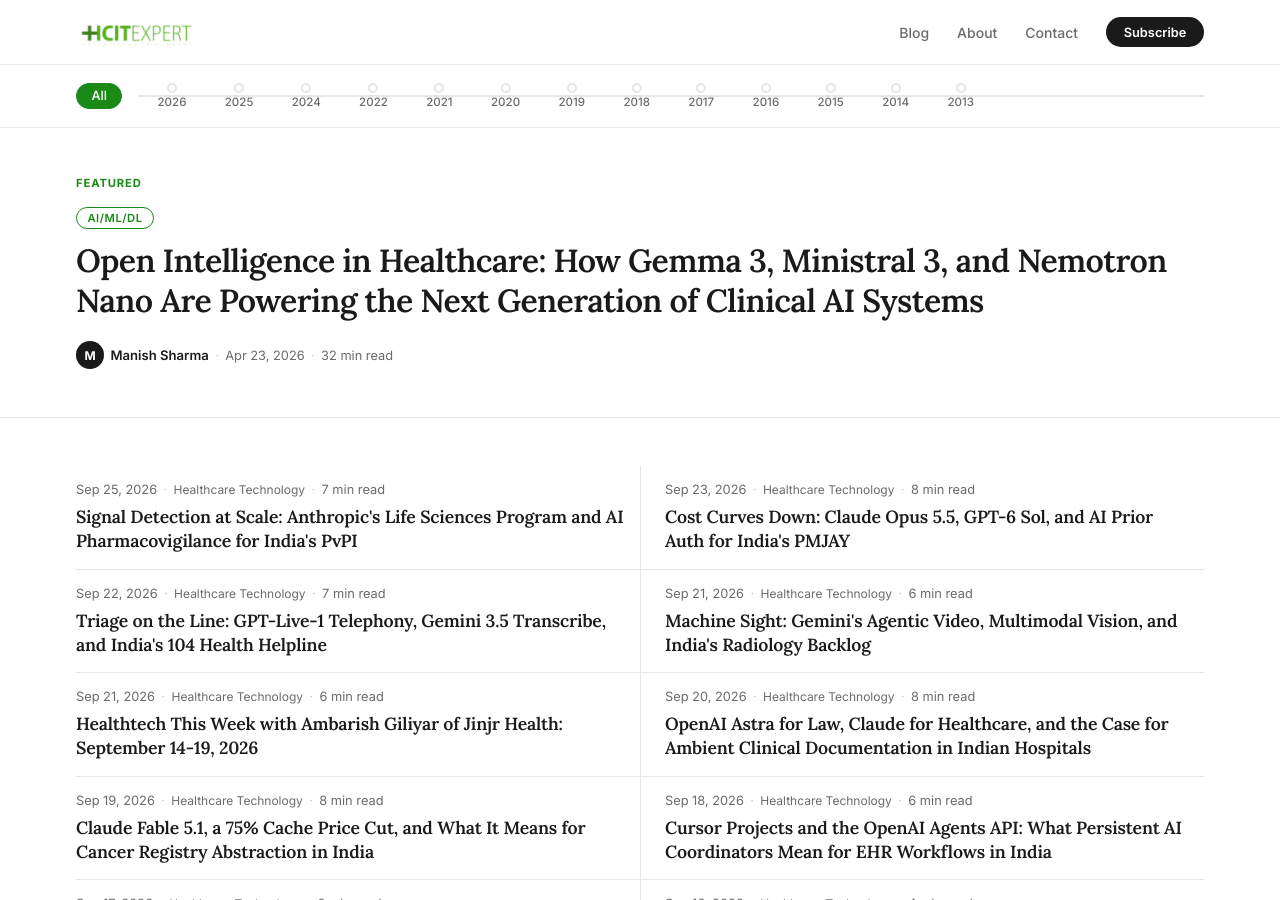
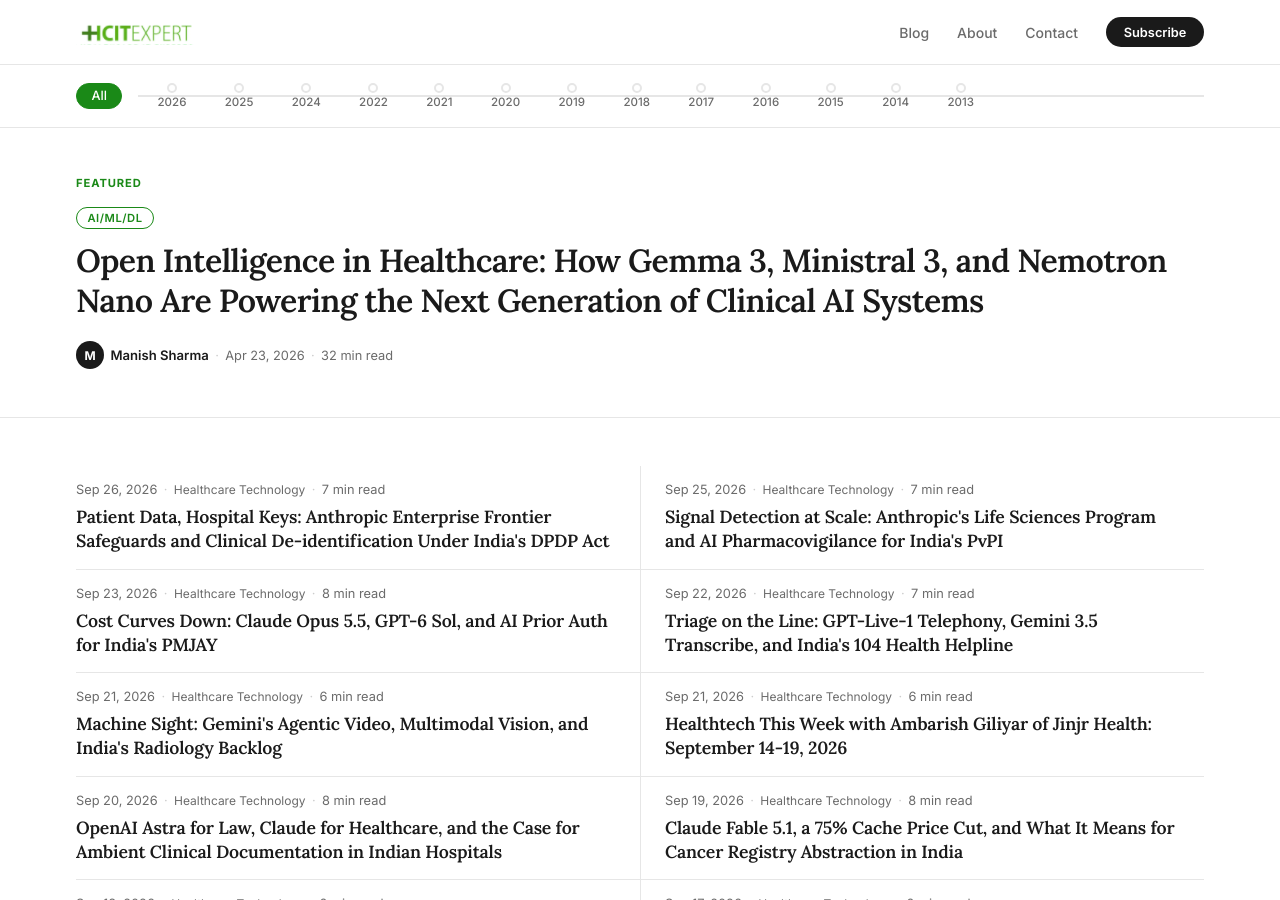
Before and after one commit to msharmas-yajur/hcitexpert-com, a Jekyll site: the page built from index.html, in a window 1280 px wide and 900 px high. Built offline with Jekyll 4.4.1, drawn with Linux system fonts in a browser that asks for light colours; the list of posts is cut into pages by our own code; part of the change alters nothing that is shown.

Commit message:
post: Clinical Frontier 2026-09-26 - health-data-deidentification
Issue 010: Patient Data, Hospital Keys - Anthropic Enterprise Frontier
Safeguards (Sep 1 2026) and DPDP-compliant clinical de-identification
for Indian hospitals. Covers ZDR, customer-owned log storage, and a
four-stage de-identification pipeline under the DPDP Act 2023.

Co-Authored-By: Claude Sonnet 4.6 <noreply@anthropic.com>
Claude-Session: https://claude.ai/code/session_01JM1MCT7EfszhYMMMe5PKUK

```diff
--- a/_data/clinical_frontier_covered.yml
+++ b/_data/clinical_frontier_covered.yml
@@ -106,3 +106,9 @@ covered:
       - https://www.anthropic.com/news/life-sciences-verification-program
       - https://www.anthropic.com/news/claude-discovers-novel-enzyme-system
       - https://www.anthropic.com/claude-opus-5-5
+  - date: 2026-09-26
+    slug: 2026-09-26-anthropic-efs-clinical-deidentification-dpdp-india
+    angle: health-data-deidentification
+    models: ["Claude Fable 5 (Anthropic)", "Claude Fable 5.1 (Anthropic)"]
+    sources:
+      - https://www.anthropic.com/news/enterprise-frontier-safeguards
--- /dev/null
+++ b/_posts/2026-09-26-anthropic-efs-clinical-deidentification-dpdp-india.md
@@ -0,0 +1,114 @@
+---
+title: "Patient Data, Hospital Keys: Anthropic Enterprise Frontier Safeguards and Clinical De-identification Under India's DPDP Act"
+date: '2026-09-26 19:00:00 +0530'
+author: Manish Sharma
+description: "The Clinical Frontier, Issue 010. On September 1, 2026, Anthropic launched Enterprise Frontier Safeguards, combining zero data retention with customer-controlled log storage and encryption for regulated industries. For Indian hospitals, this is the infrastructure layer that makes DPDP Act 2023 compliant AI-powered clinical de-identification practical: process patient records with Claude, retain zero data at Anthropic, store audit logs under hospital-controlled keys in an Indian cloud region."
+keywords: "clinical de-identification India, DPDP Act AI healthcare, enterprise frontier safeguards Anthropic, zero data retention healthcare, patient data AI India, health data de-identification LLM, DPDP 2023 compliance hospital, clinical NLP India PHI, Anthropic Claude healthcare data, data residency India hospital AI, Claude Fable de-identification"
+image: /assets/images/logo.png
+reading_time: "6 min read"
+categories:
+  - Healthcare Technology
+  - AI/ML/DL
+tags:
+  - De-identification
+  - DPDP Act
+  - Data Privacy
+  - Anthropic
+  - Enterprise Frontier Safeguards
+  - Clinical NLP
+  - India Health IT
+  - PHI
+  - Data Residency
+  - Clinical Data
+mentions:
+  - name: "Anthropic Enterprise Frontier Safeguards"
+    description: "Announced September 1, 2026, EFS combines zero data retention with customer-owned log storage (Amazon S3, Azure Blob Storage, Google Cloud Storage under the enterprise's own account) and customer-managed encryption keys. Automated safety monitoring runs without Anthropic human review of content. Healthcare is explicitly listed among target regulated industries. Zero data retention is available immediately for Claude Fable 5 and Fable 5.1 while full EFS rolls out through fall 2026."
+    url: "https://www.anthropic.com/news/enterprise-frontier-safeguards"
+faq:
+  - q: "What is the Digital Personal Data Protection Act 2023 and how does it apply to clinical AI in India?"
+    a: "The Digital Personal Data Protection Act 2023 (No. 22 of 2023), enacted August 11, 2023, governs the processing of digital personal data in India. Health records constitute personal data under the Act. Processing them requires either the consent of the data principal or a recognised legitimate use. The DPDP Rules 2025, notified by MeitY on November 13, 2025, impose obligations on Data Fiduciaries, including hospitals, to implement appropriate technical and organisational safeguards. When a hospital uses an AI system operated by a third party to process patient data, that third party becomes a Data Processor and must operate under a data processing agreement covering purpose limitation, data minimisation, and security obligations. The Act applies to any organisation processing the personal data of individuals in India."
+  - q: "What does Anthropic's Enterprise Frontier Safeguards offer healthcare organisations?"
+    a: "Announced September 1, 2026, Enterprise Frontier Safeguards (EFS) bundles three opt-in controls: zero data retention (Anthropic does not store text from API calls after processing); customer-controlled log storage (activity logs route to the organisation's own Amazon S3, Azure Blob Storage, or Google Cloud Storage account under customer-managed encryption keys); and automated safety monitoring without Anthropic human review of content. Healthcare is explicitly listed as a target regulated industry. Claude Fable 5 and Fable 5.1 customers are eligible for zero data retention immediately as an interim arrangement while full EFS deploys in phased rollout through fall 2026. EFS does not change API pricing, rate limits, or model behaviour."
+  - q: "Is zero data retention under EFS sufficient for DPDP Act compliance when processing patient data?"
+    a: "Zero data retention is a necessary but not sufficient condition for DPDP compliance. EFS eliminates the risk of patient data residing in Anthropic's logs, but full compliance also requires: a valid consent or legitimate use basis for the specific processing activity; a signed Data Processing Agreement with Anthropic covering purpose limitation, data minimisation, and DPDP obligations; storage of activity logs (which EFS routes to the organisation's own cloud account) in an Indian cloud region if data residency is required; and documented retention and deletion schedules. Legal review of the DPA and the organisation's DPDP compliance programme is required before go-live. EFS makes the compliant pathway possible; it does not make compliance automatic."
+  - q: "What types of clinical data require de-identification before secondary use in Indian hospitals?"
+    a: "Any patient record used for a purpose beyond direct care requires de-identification unless explicit consent covers the secondary purpose. Common secondary uses include anonymised data sharing with research institutions or pharmaceutical sponsors, aggregated analytics for hospital management or insurers, training data for clinical AI models, and submissions to national registries such as NCRP (for oncology) or ABDM-linked quality registries where identifiable data is not required. Direct identifiers to remove include: name, address, phone number, Aadhaar number, PAN, MRD number, treating physician name, family member names, and exact dates of birth. Quasi-identifiers, such as rare diagnoses combined with narrow age bands or specific facility references, also carry residual re-identification risk and require a separate risk assessment."
+---
+
+> **The Clinical Frontier** · 26 September 2026 · Issue 010
+> Anthropic's new data infrastructure layer converts DPDP-compliant clinical AI in India from a policy aspiration into a practical engineering problem.
+
+**In this issue**
+
+- Anthropic's [Enterprise Frontier Safeguards](https://www.anthropic.com/news/enterprise-frontier-safeguards), announced September 1, 2026, introduces zero data retention, customer-owned activity logs, and customer-managed encryption for Claude API customers in regulated industries, with healthcare explicitly included.
+- The immediate Indian healthcare use case this enables: AI-powered clinical de-identification, stripping patient identifiers from discharge summaries, referral letters, lab reports, and clinical notes before those records are used for research, analytics, or national registry submissions.
+- The specific compliance barrier this clears: under the DPDP Act 2023, using an external AI API to process patient records is a data processing event requiring documented safeguards. EFS makes those safeguards auditable and hospital-controlled, not dependent on Anthropic's internal policies.
+- A practical four-step de-identification pipeline buildable today on Claude Fable 5 or 5.1 under the interim zero data retention arrangement.
+
+## What shipped
+
+**[Anthropic Enterprise Frontier Safeguards](https://www.anthropic.com/news/enterprise-frontier-safeguards)**, announced September 1, 2026, addresses the most common objection enterprise regulated-industry customers raise when deploying Claude on sensitive data: who at the vendor can see it, where it goes, and how long it is retained.
+
+EFS bundles three controls, each opt-in independently:
+
+- **Zero data retention.** Text submitted to the API is not retained by Anthropic after the response is returned. No Anthropic staff review the content. The zero data retention arrangement on Fable 5 and Fable 5.1 is available to eligible customers immediately as an interim measure while full EFS deploys in phased rollout through fall 2026.
+- **Customer-owned log storage.** Activity logs route to the enterprise's own cloud account: Amazon S3, Azure Blob Storage, or Google Cloud Storage. The hospital controls the bucket, the access policies, and the audit trail.
+- **Customer-managed encryption.** The organisation provides its own encryption keys. Anthropic operates automated safety monitoring against the log stream without holding the keys to the underlying content.
+
+The customer's compliance team receives safety alerts directly, with no Anthropic human in the loop. Supported deployment paths include Claude Platform, Claude Enterprise, Claude Code, Amazon Bedrock, Claude Platform on AWS, Google's Agent Platform, and Microsoft Foundry. Healthcare is explicitly listed among the regulated industries EFS targets.
+
+## The Indian clinical data problem
+
+Indian hospitals and health systems hold large, largely unexploited volumes of clinical text. Discharge summaries, referral letters, operation notes, radiology and pathology reports, nursing notes, and outpatient encounter records accumulate across hospital information systems, often in free-text narrative fields where the clinically meaningful content sits.
+
+This data has real secondary value: research on disease patterns and treatment outcomes, training data for clinical AI models, quality indicator calculation, and population-level submissions to national registries including NCRP (cancer) and ABDM-linked quality reporting programmes.
+
+The barrier is consistent. Under the DPDP Act 2023 (No. 22 of 2023, enacted August 11, 2023), health records are personal data. Processing them beyond the purpose of direct patient care requires either patient consent for the secondary purpose or a recognised legitimate use. When that processing is performed by a third-party AI system, the third party is a Data Processor and must operate under a data processing agreement covering purpose limitation, data minimisation, and appropriate technical safeguards. The DPDP Rules 2025, notified by MeitY on November 13, 2025, formalise these obligations.
+
+Many hospital legal and compliance teams have treated this framework as a reason to avoid AI-on-patient-data workflows entirely. The underlying concern is not the AI model itself but the residual footprint: who at the AI vendor can see the notes, how long are they retained, and where are the logs stored?
+
+EFS gives direct, auditable answers to each of those questions.
+
+## How EFS changes the compliance calculation
+
+**Retention.** Zero. After the API call returns, Anthropic does not hold the submitted text. This addresses the data minimisation obligation directly.
+
+**Human access to content.** None required. Safety monitoring runs as an automated pattern-detection process against the customer-owned log stream. Clinical notes do not go in front of Anthropic staff for review.
+
+**Log location.** The hospital's own cloud account, in whatever region the hospital selects. Amazon S3, Azure Blob Storage, and Google Cloud Storage all operate in Indian regions (Amazon's ap-south-1 in Mumbai, Azure's Central and South India, GCP's asia-south1 in Mumbai). A hospital using any of these providers can ensure its activity logs stay within India.
+
+**Encryption control.** The hospital holds the keys for log storage. Anthropic's safety detection is fully automated; Anthropic staff do not review individual records.
+
+This converts the data governance question from "can we trust Anthropic's internal controls?" to "can we configure and audit our own cloud bucket?" The second question is within a typical hospital IT team's operational scope.
+
+## A practical de-identification pipeline
+
+A DPDP-ready de-identification workflow for Indian clinical text has four stages.
+
+**Stage 1: Pre-extraction and scoping.** Retrieve clinical documents from the HIS or document management system under a documented purpose (the specific research scope, the registry submission type, or the analytics programme). Apply document-level access controls so only records within the approved cohort or consent group enter the pipeline. Log the retrieval with a local audit entry per document.
+
+**Stage 2: AI-powered identifier removal.** Pass each document to Claude Fable 5 or 5.1 via the API with a structured de-identification prompt. Instruct the model to identify and replace: name, address, phone number, Aadhaar number, PAN, MRD number, treating physician name, family member names, and exact dates of birth (replaced with year only or shifted by a consistent per-patient random offset to preserve temporal relationships within a record). Under the current interim ZDR arrangement, text is not retained by Anthropic after the API call returns.
+
+**Stage 3: Sampling review.** A clinical informatics or data governance reviewer checks a defined fraction of the de-identified output (typically 5 to 10 percent) against the source documents to confirm identifier removal and check for quasi-identifier leakage: rare diagnoses combined with narrow age bands, specific facility references, or unusual treatment sequences that could enable re-identification. This step is not optional for a DPDP-compliant workflow.
+
+**Stage 4: Metadata scrubbing and documentation.** Strip document metadata (author fields, creation timestamps, revision history) before the de-identified output leaves the secure processing environment. Record the de-identification method, the sampling review result, and the processing date in the data governance log for the dataset.
+
+## What this pipeline does not do
+
+**It does not replace a Data Processing Agreement.** Before any patient data flows to Claude, even under EFS, the hospital must have a signed DPA with Anthropic covering purpose limitation, data minimisation, sub-processor terms, and incident notification. The DPA is the legal foundation; EFS is the technical implementation that supports it.
+
+**Zero data retention does not equal anonymisation.** Removing identifiers from text reduces but does not eliminate re-identification risk, particularly for rare conditions, small facilities, or unusual clinical episodes. A documented risk assessment for the specific secondary use is required. De-identification is not a one-size outcome; it is a risk reduction step.
+
+**This does not handle handwritten records.** Physical paper notes and handwritten discharge summaries require OCR or manual transcription before entering the pipeline. Accuracy of upstream transcription directly affects de-identification completeness: an identifier missed in OCR will not be caught by the model.
+
+## The takeaway
+
+Enterprise Frontier Safeguards removes the single most common technical objection to deploying Claude on Indian clinical data: the absence of a verifiable, hospital-controlled data governance layer. Zero data retention combined with customer-owned log storage and customer-managed encryption means the hospital's compliance team can audit the entire processing path without depending on Anthropic's internal access controls alone.
+
+De-identification is the right entry point for this capability. The task is well-defined (remove a defined set of identifier types), the secondary-use value is clear (research, quality analytics, registry submissions), and the DPDP framework makes the requirement explicit: secondary processing of personal data needs either consent or a legitimate use with documented safeguards. EFS operationalises those safeguards.
+
+The pipeline can be built on Fable 5 or 5.1 today under the interim ZDR arrangement. Full EFS, with customer-owned storage and managed encryption in phased deployment through fall 2026, is the window to complete the DPA, establish the data governance framework, and validate de-identification accuracy on a representative sample of the hospital's own clinical text before the workflow goes live at scale.
+
+---
+
+*The Clinical Frontier is a daily briefing from [HCITExperts](https://hcitexpert.com/). More tomorrow.*
```
